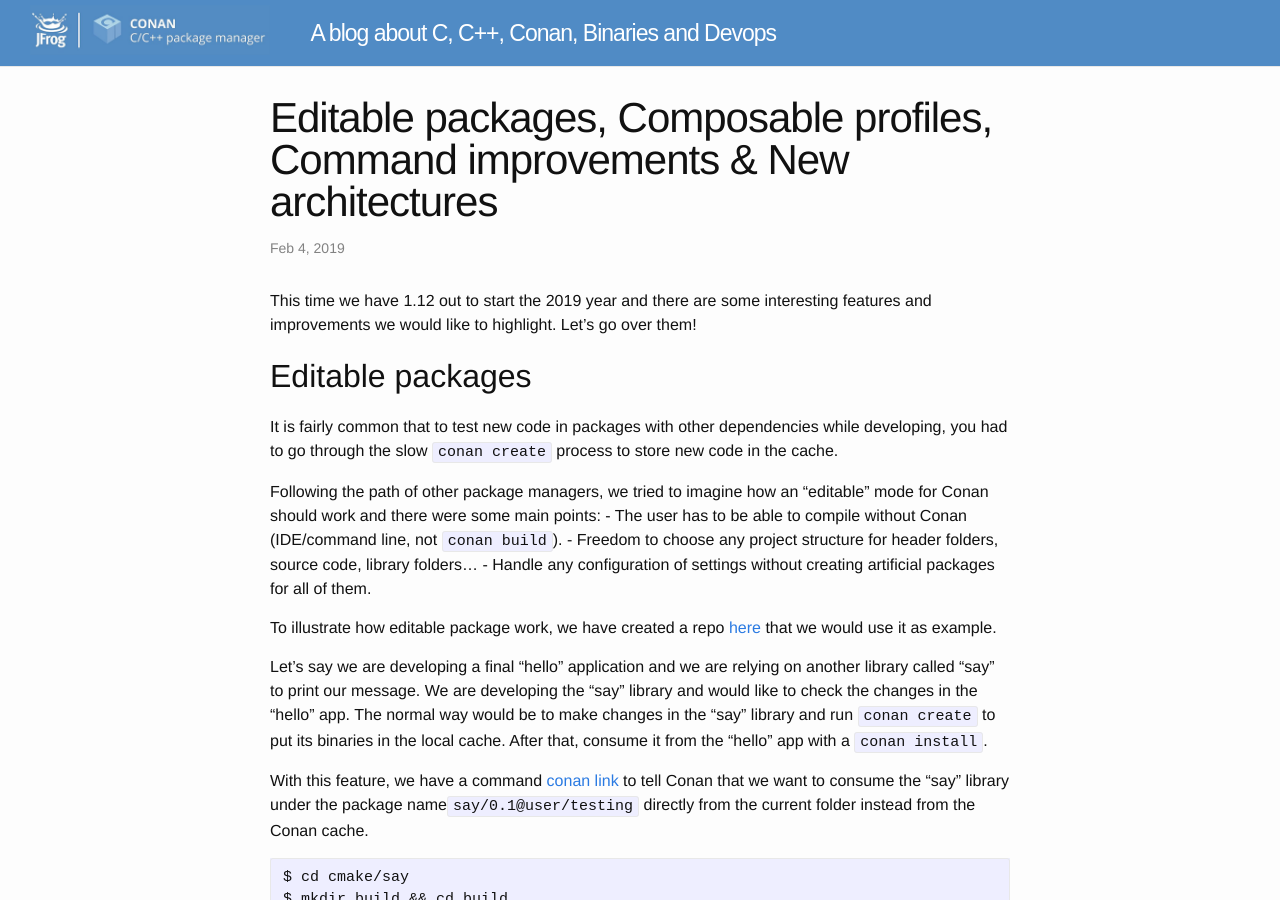
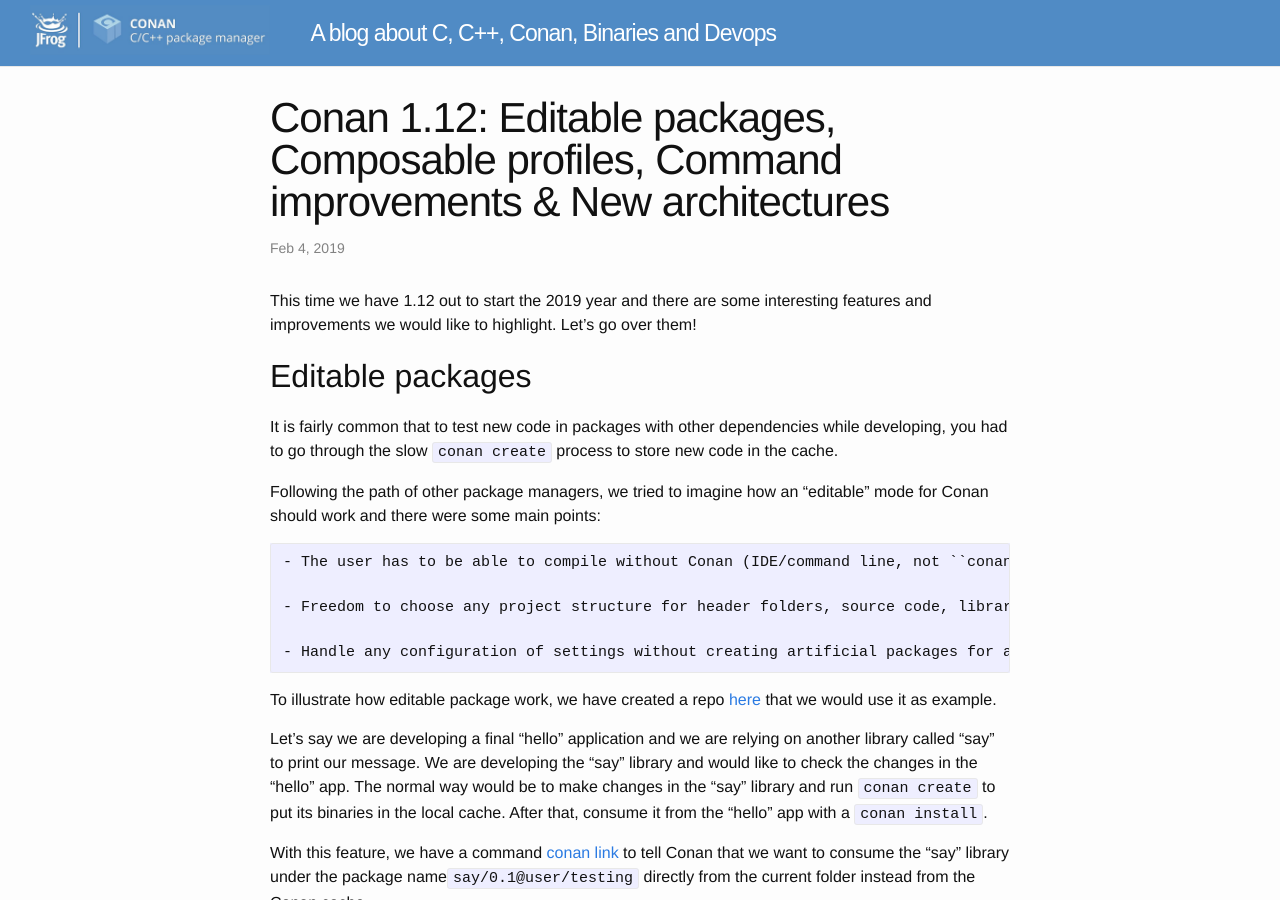
Before and after one commit to conan-io/conan-io.github.io, a Jekyll site: the page built from _posts/2019-02-04-New-conan-release-1-12.markdown, in a window 1280 px wide and 900 px high. Built offline with Jekyll 4.4.1, drawn with Linux system fonts in a browser that asks for light colours; comment, search, counter and statistics services are not loaded; some of the changed text lies outside the part shown.

Commit message:
minor fixes

`````diff
--- a/_posts/2019-02-04-New-conan-release-1-12.markdown
+++ b/_posts/2019-02-04-New-conan-release-1-12.markdown
@@ -1,7 +1,7 @@
 ---
 layout: post
 comments: false
-title: "Editable packages, Composable profiles, Command improvements & New architectures"
+title: "Conan 1.12: Editable packages, Composable profiles, Command improvements & New architectures"
 ---
 
 This time we have 1.12 out to start the 2019 year and there are some interesting features and improvements we would like to highlight. Let's
@@ -14,8 +14,11 @@ It is fairly common that to test new code in packages with other dependencies wh
 
 Following the path of other package managers, we tried to imagine how an “editable” mode for Conan should work and there were some main
 points:
+
     - The user has to be able to compile without Conan (IDE/command line, not ``conan build``).
+
     - Freedom to choose any project structure for header folders, source code, library folders...
+
     - Handle any configuration of settings without creating artificial packages for all of them.
 
 To illustrate how editable package work, we have created a repo [here](https://github.com/memsharded/editables-examples) that we would use
@@ -191,7 +194,7 @@ Some releases ago we introduced a new [make generator](https://docs.conan.io/en/
 issues with the naming of the variables that could be misleading to users (See
 [conan-io/docs#955](https://github.com/conan-io/docs/pull/955#issuecomment-442754327)).
 
-As the Conan ``cpp_info`` model includes a ````cppflags`` that is confusing, we finally decided to rename ``CONAN_CPPFLAGS`` to
+As the Conan ``cpp_info`` model includes a ``cppflags`` that is confusing, we finally decided to rename ``CONAN_CPPFLAGS`` to
 ``CONAN_CXXFLAGS`` in the generator and follow this path for premake too, following the convention that was already in place in the
 cmake generator. There is also an issue open to create a ``cpp_info.cxxflags`` attribute deprecating ``cpp_info.cppflags`` used in
 ``package_info()`` method of conanfile without breaking ([conan-io/conan#4461](https://github.com/conan-io/conan/issues/4461)).
`````
Also changed, not shown: other parts of _posts/2019-02-04-New-conan-release-1-12.markdown (+1 -1 lines).
